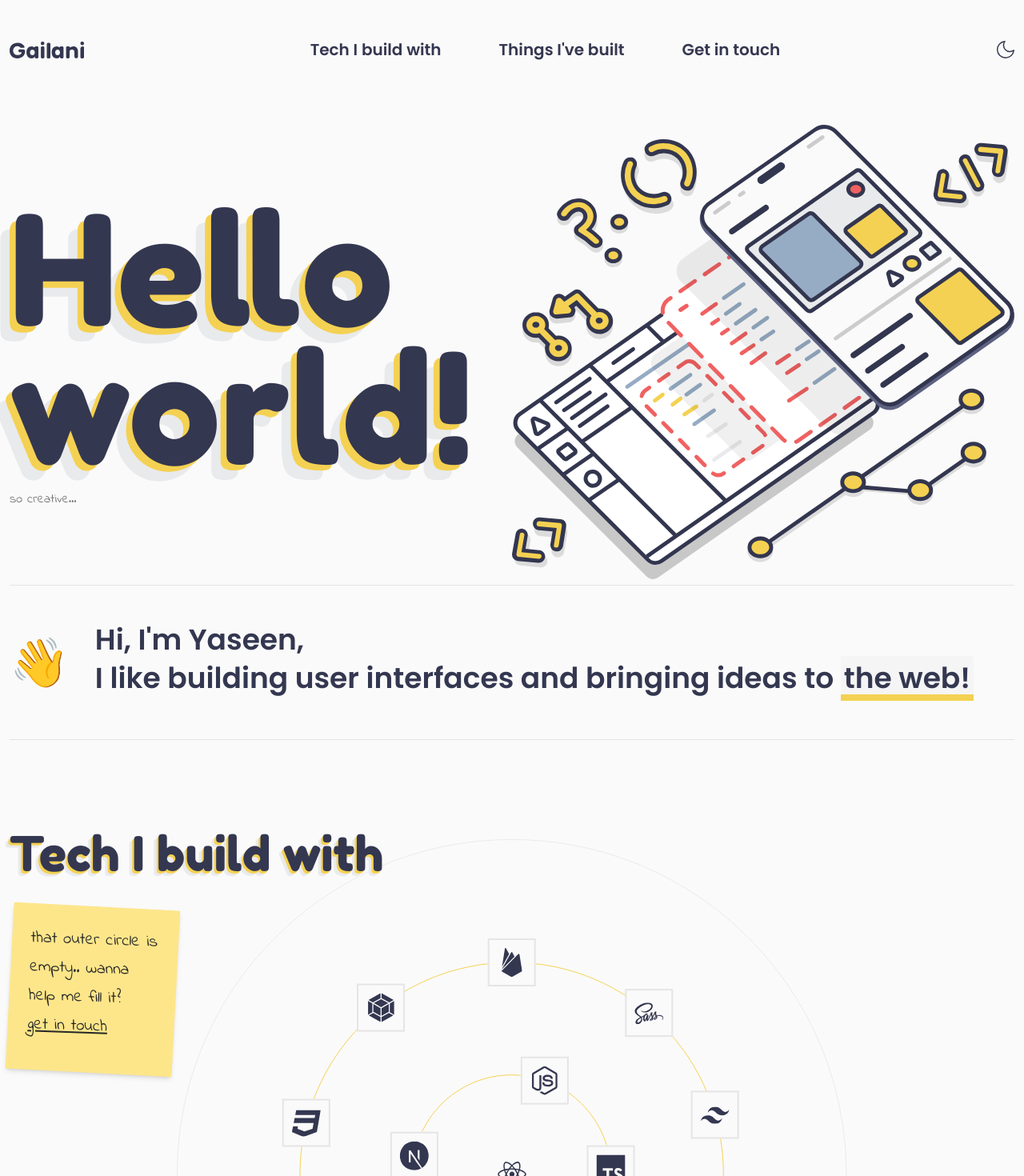
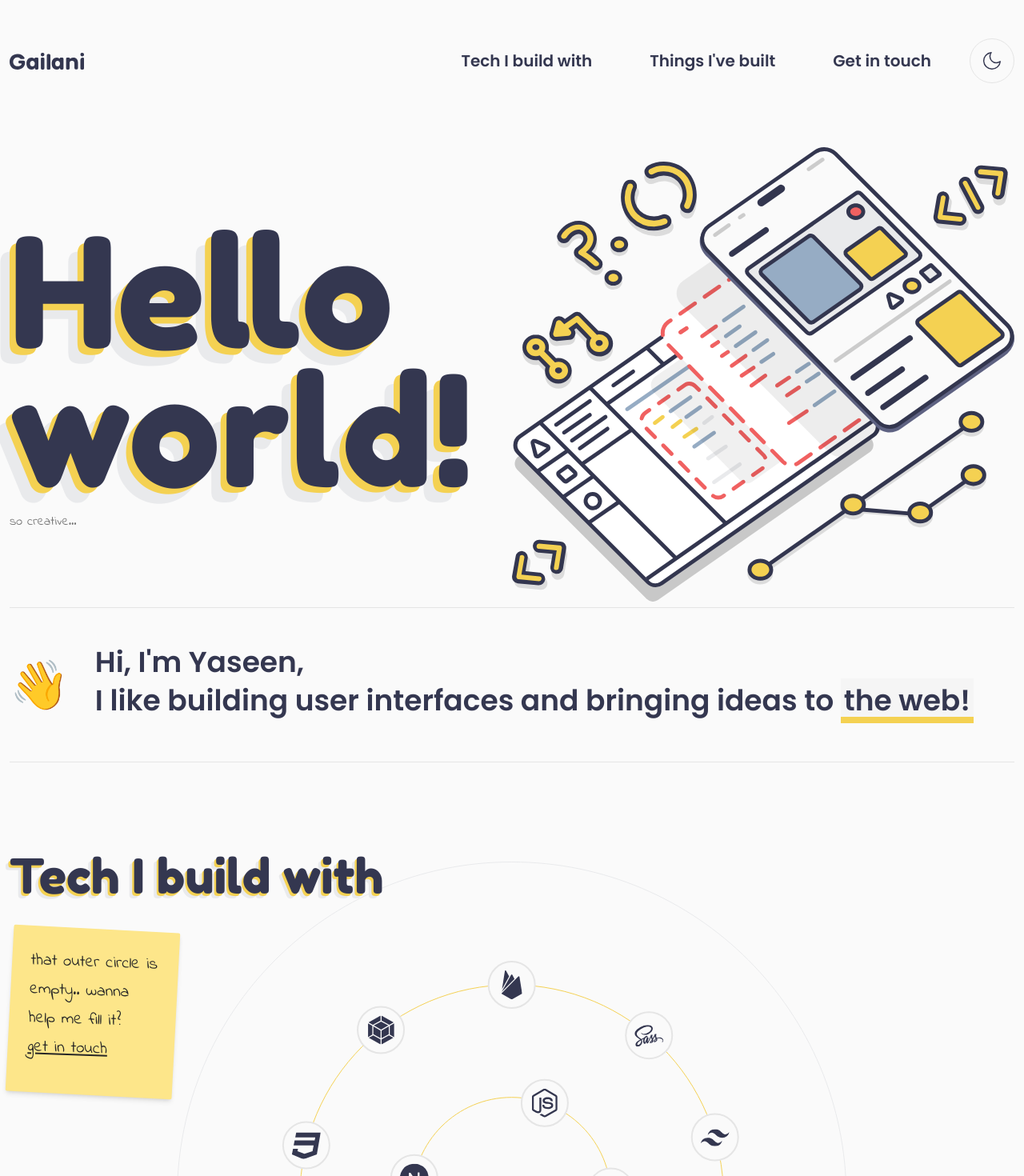
Before and after one commit to YaseenAlGailani/portfolio, a Next.js app: page / in a window 1280 px wide. Shown: the top 1470 px of the page at 80% size. Built offline with nearby package versions, Linux system fonts and the light colour scheme.

Commit message:
add theme toggle

```diff
--- a/components/Nav.jsx
+++ b/components/Nav.jsx
@@ -2,6 +2,8 @@ import { useState, useEffect, Children, cloneElement } from "react";
 import { motion, AnimatePresence } from "framer-motion";
 import Triangle from "./icons/TriangleIcon";
 import useModal from "../hooks/useModal";
+import SunIcon from "../components/icons/SunIcon";
+import MoonIcon from "../components/icons/MoonIcon";
 
 function Nav({ children }) {
   if (Children.count(children) !== 1 && children.type !== NavList) {
@@ -17,7 +19,7 @@ function Nav({ children }) {
   } = useModal({ role: "dialog" });
 
   useEffect(() => {
-    const screenWidthQuery = window.matchMedia("(max-width:	768px)");
+    const screenWidthQuery = window.matchMedia("(max-width:	1024px)");
 
     screenWidthQuery.addEventListener("change", (e) => {
       setIsSmallScreen(e.matches);
@@ -27,7 +29,12 @@ function Nav({ children }) {
   }, []);
 
   if (!isSmallScreen) {
-    return cloneElement(children, { isSmallScreen });
+    return (
+      <div className="grid grid-flow-col gap-12 items-center">
+        {cloneElement(children, { isSmallScreen })}
+        <ThemeToggle iconOnly />
+      </div>
+    );
   }
 
   return (
@@ -50,9 +57,12 @@ function Nav({ children }) {
               animate={{ translateY: "9rem", opacity: 1 }}
               exit={{ translateY: "1rem", opacity: 0 }}
               transition={{ type: "spring", damping: 30, stiffness: 800 }}
-              className="absolute top-0 left-1/2 -translate-x-1/2 opacity-0 z-20 shadow-xl"
+              className="absolute top-0 opacity-0 z-20 shadow-xl left-0 right-0"
             >
-              {cloneElement(children, { isSmallScreen, closeNav })}
+              <div>{cloneElement(children, { isSmallScreen, closeNav })}</div>
+              <div className="flex justify-center mt-4 mx-auto py-6 dark:text-neutral-50 text-center bg-neutral-50 dark:bg-slate-800 rounded-2xl w-screen max-w-[80vw] z-50">
+                <ThemeToggle onClick={closeNav} />
+              </div>
             </motion.div>
           )}
         </AnimatePresence>
@@ -78,7 +88,7 @@ function NavList({ isSmallScreen, children, closeNav = () => {} }) {
     <ul
       className={
         isSmallScreen
-          ? "absolute left-1/2 -translate-x-1/2 dark:text-neutral-50 text-center bg-neutral-50 dark:bg-slate-800 rounded-2xl w-screen max-w-[80vw] z-50"
+          ? "mx-auto dark:text-neutral-50 text-center bg-neutral-50 dark:bg-slate-800 rounded-2xl w-screen max-w-[80vw] z-50"
           : "grid grid-flow-col gap-12 md:text-xl font-bold text-palette-blue-900 dark:text-palette-grey -mr-3"
       }
     >
@@ -87,8 +97,8 @@ function NavList({ isSmallScreen, children, closeNav = () => {} }) {
           return (
             <li
               className={
-                isSmallScreen ?
-                "border-b last:border-b-0 dark:border-slate-700 dark:text-neutral-50" : undefined
+                isSmallScreen &&
+                "border-b last:border-b-0 dark:border-slate-700 dark:text-neutral-50"
               }
             >
               {cloneElement(navItem, {
@@ -110,3 +120,28 @@ function NavList({ isSmallScreen, children, closeNav = () => {} }) {
 }
 
 export { Nav, NavList };
+
+function ThemeToggle({ iconOnly, onClick=null}) {
+  const [isDark, setDark] = useState(false);
+
+  const toggleTheme = (e) => {
+    const html = document.documentElement;
+    const currentIsDark = !isDark;
+    setDark(currentIsDark);
+    localStorage.setItem("theme", currentIsDark ? "dark" : "light");
+
+    html.classList.contains("dark")
+      ? html.classList.remove("dark")
+      : html.classList.add("dark");
+  };
+
+  return (
+    <button
+      onClick={()=>{toggleTheme(), onClick?.()}}
+      className="flex items-center justify-center border border-neutral-200 p-4 rounded-full hover hover:ring ring-palette-yellow ring-offset-4 ring-offset-neutral-50 dark:ring-offset-slate-800 transition"
+    >
+      <span className={iconOnly ? 'sr-only' : 'mr-4'}>Toggle theme</span>
+      {isDark ? <SunIcon /> : <MoonIcon />}
+    </button>
+  );
+}
--- a/components/Projects/Projects.jsx
+++ b/components/Projects/Projects.jsx
@@ -19,14 +19,14 @@ export default function Projects() {
       <Card imageSrc={asicImg} title="ASIC Careers">
         <Asic />
       </Card>
+      <Card imageSrc={clemsImg} title="Clemenger Careers">
+        <Clems />
+      </Card>
       <Card
         imageSrc={djcsImg}
         title="VIC Gov Department of justice and community safety Careers"
       >
         <Djcs />
-      </Card>
-      <Card imageSrc={clemsImg} title="Clemenger Careers">
-        <Clems />
       </Card>
       <Card imageSrc={egytekImg} title="Egytek Solutions">
         <Egytek />
--- a/components/TechOrbit/TechOrbit.module.css
+++ b/components/TechOrbit/TechOrbit.module.css
@@ -4,10 +4,10 @@
 
   .tech {
     @apply flex justify-center items-center absolute -left-[20px] -top-[20px] sm:-top-[30px] sm:-left-[30px] p-2
-    w-[40px] h-[40px] sm:w-[60px] sm:h-[60px] border-2 border-neutral-200  bg-neutral-50
+    rounded-full w-[40px] h-[40px] sm:w-[60px] sm:h-[60px] border-2 border-neutral-200  bg-neutral-50
      ring-palette-red ring-offset-8 ring-offset-neutral-50  transition-shadow
   }
   :global(.dark) .tech {
-    @apply border-slate-700 rounded-full bg-slate-800 ring-offset-slate-800
+    @apply border-slate-700 bg-slate-800 ring-offset-slate-800
   }
 }
--- a/pages/_document.js
+++ b/pages/_document.js
@@ -1,5 +1,4 @@
 import { Html, Head, Main, NextScript } from "next/document";
-import { useEffect } from "react";
 
 export default function Document() {
   return (
@@ -12,7 +11,7 @@ export default function Document() {
           rel="stylesheet"
         />
       </Head>
-      <body className="bg-neutral-50 dark:bg-slate-800 text-neutral-800">
+      <body className="transition-colors bg-neutral-50 dark:bg-slate-800 text-neutral-800">
         <Main />
         <NextScript />
       </body>
--- a/pages/index.jsx
+++ b/pages/index.jsx
@@ -14,11 +14,9 @@ import LinkedinIcon from "../components/icons/LinkedinIcon";
 import TwitterIcon from "../components/icons/TwitterIcon";
 import CodepenIcon from "../components/icons/CodepenIcon";
 import FreeCircle from "../components/FreeCircle";
-import SunIcon from "../components/icons/SunIcon";
-import MoonIcon from "../components/icons/MoonIcon";
+
 
 export default function Home() {
-
   useEffect(() => {
     const html = document.documentElement;
     if (
@@ -110,7 +108,6 @@ export default function Home() {
                 </a>
               </NavList>
             </Nav>
-            <ThemeToggle />
           </div>
           <div className="grid grid-cols-1 md:grid-cols-2 items-center container mx-auto">
             <div className="relative">
@@ -277,26 +274,3 @@ export default function Home() {
     </div>
   );
 }
-
-function ThemeToggle() {
-
-  const [isDark, setDark] = useState(false);
-
-  const toggleTheme = (e) => {
-    const html = document.documentElement;
-    const currentIsDark = !isDark
-    setDark(currentIsDark);
-    localStorage.setItem("theme", currentIsDark ? "dark" : "light");
-
-    html.classList.contains("dark")
-      ? html.classList.remove("dark")
-      : html.classList.add("dark");
-  };
-
-  return (
-    <button onClick={toggleTheme}>
-      <span className="sr-only">Toggle theme</span>
-      {isDark ? <SunIcon /> : <MoonIcon />}
-    </button>
-  );
-}
```
